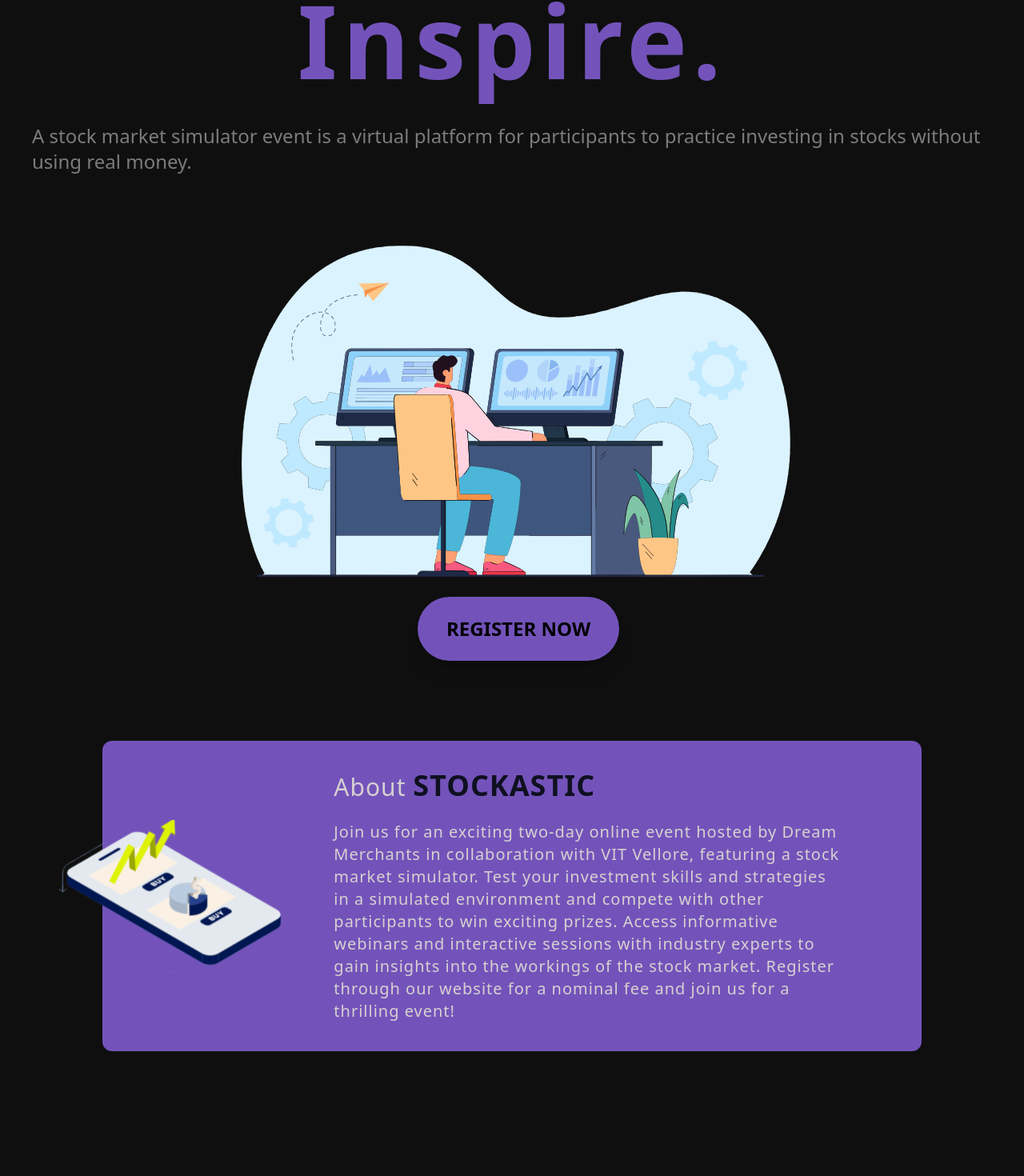
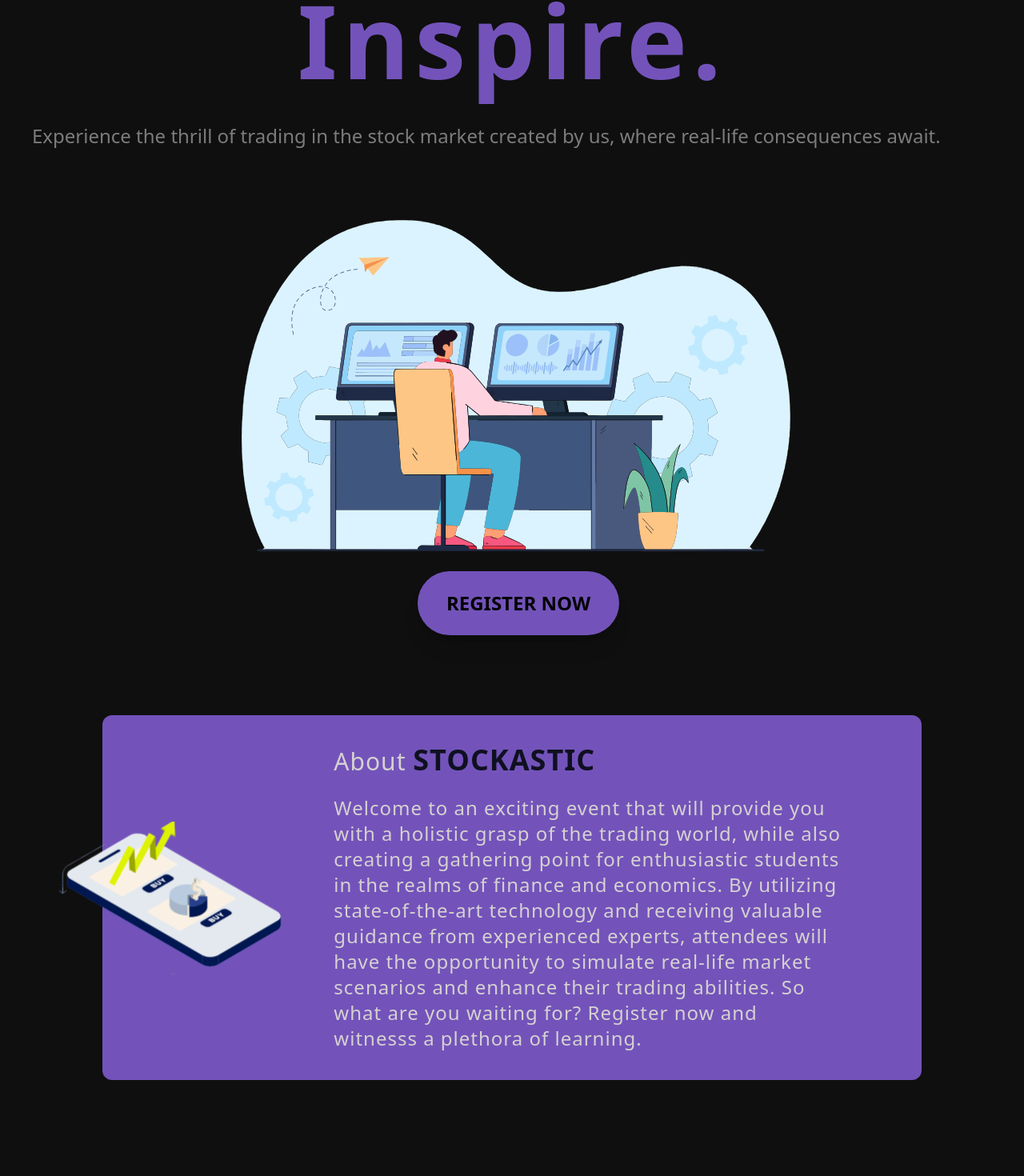
Before and after one commit to jaynikunjshah/stockastic23-frontend, a React (Vite) app: page / in a window 1280 px wide. Shown: the part 398-1868 px from the top of the page at 80% size. Built offline with nearby package versions, Linux system fonts and the light colour scheme.

Commit message:
docs: updated content

```diff
--- a/src/components/AboutUs.jsx
+++ b/src/components/AboutUs.jsx
@@ -1,42 +1,41 @@
-import React from "react";
-import { Helmet } from "react-helmet";
+import React from 'react'
+import { Helmet } from 'react-helmet'
 
 function AboutUs() {
   return (
     <>
       <Helmet>
-        <link rel="icon" type="image/svg+xml" href="/stockastic_logo.svg" />
-        <meta name="description" content="Stockastic'23 About Us Page" />
+        <link rel='icon' type='image/svg+xml' href='/stockastic_logo.svg' />
+        <meta name='description' content="Stockastic'23 About Us Page" />
       </Helmet>
-      <div id="About-Us">
-        <div className="grid lg:grid-cols-3 w-4/5 mx-auto mt-[100px] mb-[200px] text-white rounded-xl bg-[#7353BA] p-9 tracking-[1px]">
+      <div id='About-Us'>
+        <div className='grid lg:grid-cols-3 w-4/5 mx-auto mt-[100px] mb-[200px] text-white rounded-xl bg-[#7353BA] p-9 tracking-[1px]'>
           <img
-            className="lg:block hidden translate-x-[-7rem] mx-auto h-full w-full"
-            src="phone.svg"
-            alt="phone.svg"
+            className='lg:block hidden translate-x-[-7rem] mx-auto h-full w-full'
+            src='phone.svg'
+            alt='phone.svg'
           />
-          <div className="col-span-2 lg:translate-x-[-4rem]">
-            <div className="mb-6 text-3xl text-[#d6d1d1]">
-              About{" "}
-              <span className="text-4xl font-bold text-[#0f1020]">
+          <div className='col-span-2 lg:translate-x-[-4rem]'>
+            <div className='mb-6 text-3xl text-[#d6d1d1]'>
+              About{' '}
+              <span className='text-4xl font-bold text-[#0f1020]'>
                 STOCKASTIC
               </span>
             </div>
-            <div className="text-xl text-[#d6d1d1]">
-              Join us for an exciting two-day online event hosted by Dream
-              Merchants in collaboration with VIT Vellore, featuring a stock
-              market simulator. Test your investment skills and strategies in a
-              simulated environment and compete with other participants to win
-              exciting prizes. Access informative webinars and interactive
-              sessions with industry experts to gain insights into the workings
-              of the stock market. Register through our website for a nominal
-              fee and join us for a thrilling event!
+            <div className='text-2xl text-[#d6d1d1]'>
+              Welcome to an exciting event that will provide you with a holistic
+              grasp of the trading world, while also creating a gathering point
+              for enthusiastic students in the realms of finance and economics.
+              By utilizing state-of-the-art technology and receiving valuable
+              guidance from experienced experts, attendees will have the
+              opportunity to simulate real-life market scenarios and enhance
+              their trading abilities. So what are you waiting for? Register now and witnesss a plethora of learning.
             </div>
           </div>
         </div>
       </div>
     </>
-  );
+  )
 }
 
-export default AboutUs;
+export default AboutUs
--- a/src/components/FAQs.jsx
+++ b/src/components/FAQs.jsx
@@ -1,78 +1,87 @@
-import React from "react";
-import "./FAQs.css";
-import { Helmet } from "react-helmet";
+import React from 'react'
+import './FAQs.css'
+import { Helmet } from 'react-helmet'
 
 function FAQs() {
   // Array of faqs
   const qans = [
     {
-      questions: "1. Question 1",
+      questions: '1. Can I team up with my friends?',
       answers:
-        "Lorem ipsum dolor sit amet, consectetur adipisicing elit. Excepturi possimus sequi reiciendis officiis, minima ducimus iste aliquam quo! Illum assumenda deserunt voluptatum porro autem dignissimos et esse numquam commodi maxime?",
+        'Yes, this is a team event in which there will be a group of 2-4 participants. If you         register for the event separately, we will provide you with teammates so that you can form a   team and take part in the competition.',
     },
     {
-      questions: "2. Question 2",
+      questions: '2. How to trade at Stockastic?',
       answers:
-        "Lorem ipsum dolor sit amet, consectetur adipisicing elit. Excepturi possimus sequi reiciendis officiis, minima ducimus iste aliquam quo! Illum assumenda deserunt voluptatum porro autem dignissimos et esse numquam commodi maxime?",
+        'Your team will receive some virtual currency to invest in and trade among the equities of your choice on our platform.',
     },
     {
-      questions: "3. Question 3",
+      questions: '3. How will stockastic benefit me in trading?',
       answers:
-        "Lorem ipsum dolor sit amet, consectetur adipisicing elit. Excepturi possimus sequi reiciendis officiis, minima ducimus iste aliquam quo! Illum assumenda deserunt voluptatum porro autem dignissimos et esse numquam commodi maxime?",
+        "Gaining knowledge of the stock market's basics, learning about finance and business,                   and developing technical skills and decision-making abilities, all while not losing any real money.",
     },
     {
-      questions: "4. Question 4",
-      answers:
-        "Lorem ipsum dolor sit amet, consectetur adipisicing elit. Excepturi possimus sequi reiciendis officiis, minima ducimus iste aliquam quo! Illum assumenda deserunt voluptatum porro autem dignissimos et esse numquam commodi maxime?",
+      questions:
+        '4. Does participation in this event require any prerequisites?',
+      answers: 'No prerequisites are required.',
     },
     {
-      questions: "5. Question 5",
+      questions: '5. Is real money involved?',
       answers:
-        "Lorem ipsum dolor sit amet, consectetur adipisicing elit. Excepturi possimus sequi reiciendis officiis, minima ducimus iste aliquam quo! Illum assumenda deserunt voluptatum porro autem dignissimos et esse numquam commodi maxime?",
+        'No, each team will receive virtual fake currency to invest in various stocks on our platform.',
     },
-  ];
+    {
+      questions: '6. Is the event free?',
+      answers:
+        "Yes, the event is completely free of cost and doesn't require any registration fees.",
+    },
+    {
+      questions: '7. What time and location will the event be held?',
+      answers: 'The event will take place on 6 JUNE 2023 at TT VOC Gallery 2.',
+    },
+  ]
 
   const faq = qans.map((obj, id) => {
     return (
       <details
         key={id}
-        className="mt-4 w-full open:bg-[#1E1B1E] open:rounded-[15px]"
+        className='mt-4 w-full open:bg-[#1E1B1E] open:rounded-[15px]'
       >
-        <summary className="questions rounded-[15px] font-semibold tracking-[0.7px] list-none bg-[#1E1B1E] p-4 cursor-pointer">
+        <summary className='questions rounded-[15px] font-semibold tracking-[0.7px] list-none bg-[#1E1B1E] p-4 cursor-pointer'>
           {obj.questions}
         </summary>
-        <div className="bg-[#1E1B1E] font-medium p-4 pt-0 tracking-[0.5px] delay-700 transition duration-150 ease-in-out rounded-[15px]">
+        <div className='bg-[#1E1B1E] font-medium p-4 pt-0 tracking-[0.5px] delay-700 transition duration-150 ease-in-out rounded-[15px]'>
           {obj.answers}
         </div>
       </details>
-    );
-  });
+    )
+  })
 
   return (
     <>
       <Helmet>
-        <link rel="icon" type="image/svg+xml" href="/stockastic_logo.svg" />
-        <meta name="description" content="Stockastic'23 FAQs Page" />
+        <link rel='icon' type='image/svg+xml' href='/stockastic_logo.svg' />
+        <meta name='description' content="Stockastic'23 FAQs Page" />
       </Helmet>
       <div
-        id="faq"
-        className="grid mx-auto grid-cols-7 text-white w-2/3 pt-6 mb-[90px] place-items-center h-max mt-9"
+        id='faq'
+        className='grid mx-auto grid-cols-7 text-white w-2/3 pt-6 mb-[90px] place-items-center h-max mt-9'
       >
-        <div className="container mx-auto col-span-7 lg:col-span-3">
-          <h1 className="text-6xl font-medium text-center title-font mb-6">
+        <div className='container mx-auto col-span-7 lg:col-span-3'>
+          <h1 className='text-6xl font-medium text-center title-font mb-6'>
             FAQ's
           </h1>
-          <div className="w-full mx-auto my-2 ">{faq}</div>
+          <div className='w-full mx-auto my-2 '>{faq}</div>
         </div>
         {/* FAQ image */}
         <img
-          className="hidden lg:flex col-span-4 ml-[190px]"
-          src="faq.svg"
-          alt="FAQ.png"
+          className='hidden lg:flex col-span-4 ml-[190px]'
+          src='faq.svg'
+          alt='FAQ.png'
         />
       </div>
     </>
-  );
+  )
 }
 
-export default FAQs;
+export default FAQs
--- a/src/components/Home.jsx
+++ b/src/components/Home.jsx
@@ -68,9 +68,7 @@ function Home() {
                 Inspire.
               </div>
               <p className="mt-2 text-[#7C7C7C] text-2xl px-2 py-8">
-                A stock market simulator event is a virtual platform for
-                participants to practice investing in stocks without using real
-                money.
+                Experience the thrill of trading in the stock market created by us, where real-life consequences await.
               </p>
             </div>
             <div className="md:shrink-0 md:w-5/8 w-3/5 flex align-center">
--- a/src/components/Timeline.jsx
+++ b/src/components/Timeline.jsx
@@ -11,6 +11,7 @@ import { Helmet } from "react-helmet";
 
 const EventCard = ({ event }) => (
   <VerticalTimelineElement
+    dateClassName="mt-2"
     contentStyle={{
       background: "#7353BA",
       color: "#fff",
@@ -33,7 +34,7 @@ const EventCard = ({ event }) => (
           key={`event-point-${index}`}
           className="text-white-100 text-[14px] pl-1 tracking-wider"
         >
-          // {point}
+          {point}
         </li>
       ))}
     </ul>
```
